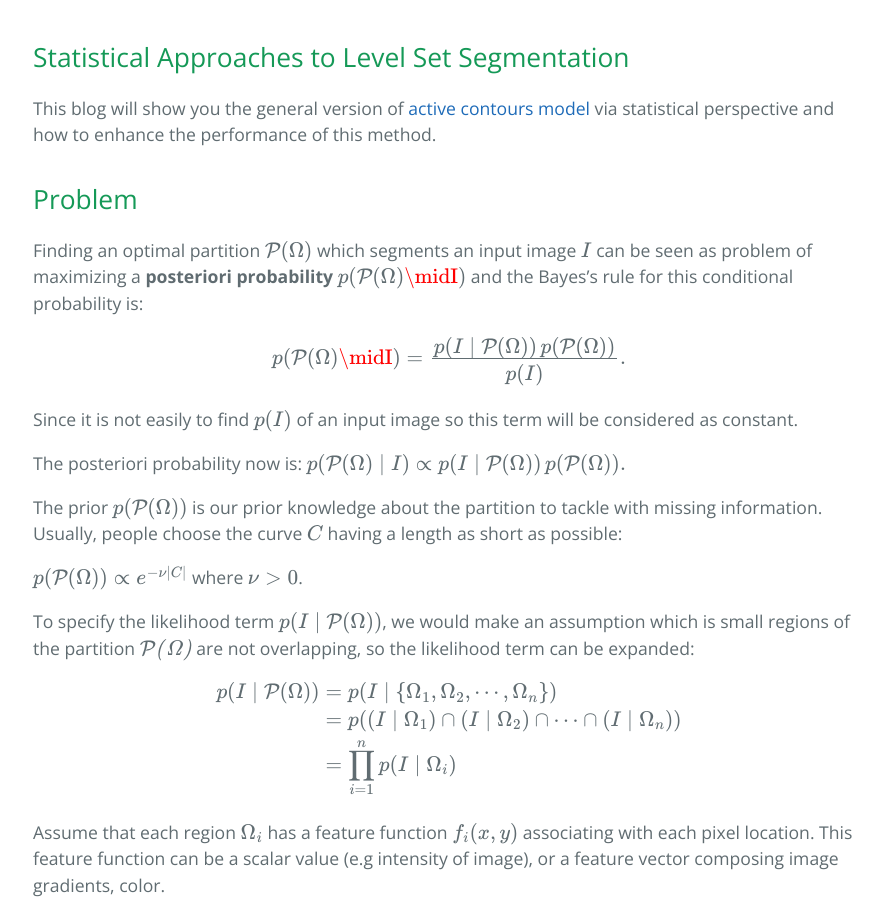
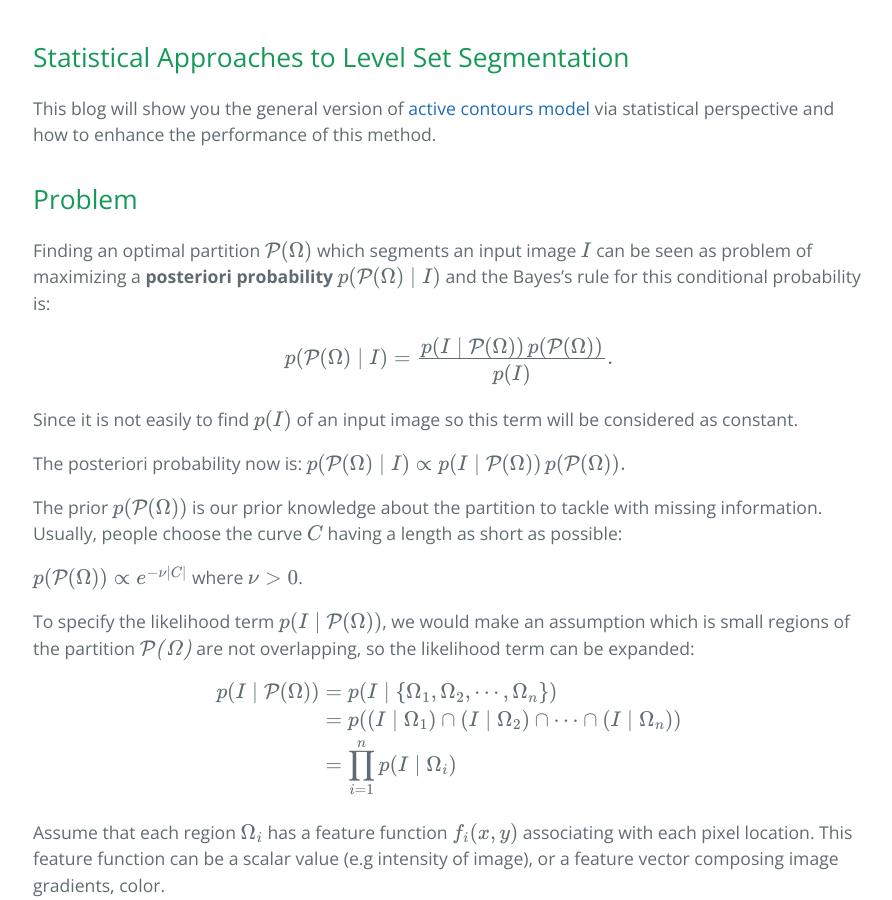
Before and after one commit to graphicsminer/graphicsminer.github.io, a Jekyll site: the page built from _posts/2022-09-24-variational-method-and-image-segmentation_part3.md, in a window 1280 px wide and 900 px high, scrolled down 485 px. Shown: the whole window, without its empty margins (191-1083 px from the left). Built offline with Jekyll 4.4.1, drawn with Linux system fonts in a browser that asks for light colours; formulas are drawn with MathJax 3.

Commit message:
push variational method and segmentation part 3

```diff
--- a/_posts/2022-09-24-variational-method-and-image-segmentation_part3.md
+++ b/_posts/2022-09-24-variational-method-and-image-segmentation_part3.md
@@ -13,9 +13,9 @@ This blog will show you the general version of [active contours model](https://g
 
 ## Problem
 
-Finding an optimal partition $$\mathcal{P}(\Omega)$$ which segments an input image $$I$$ can be seen as problem of maximizing a **posteriori probability** $$p(\mathcal{P}(\Omega)\midI)$$ and the Bayes's rule for this conditional probability is:
+Finding an optimal partition $$\mathcal{P}(\Omega)$$ which segments an input image $$I$$ can be seen as problem of maximizing a **posteriori probability** $$p(\mathcal{P}(\Omega)\mid I)$$ and the Bayes's rule for this conditional probability is:
 
-$$p(\mathcal{P}(\Omega)\midI) = \dfrac{p(I\mid \mathcal{P}(\Omega)) \, p(\mathcal{P}(\Omega))}{p(I)}.$$
+$$p(\mathcal{P}(\Omega)\mid I) = \dfrac{p(I\mid \mathcal{P}(\Omega)) \, p(\mathcal{P}(\Omega))}{p(I)}.$$
 
 Since it is not easily to find $$p(I)$$ of an input image so this term will be considered as constant.
 
```
